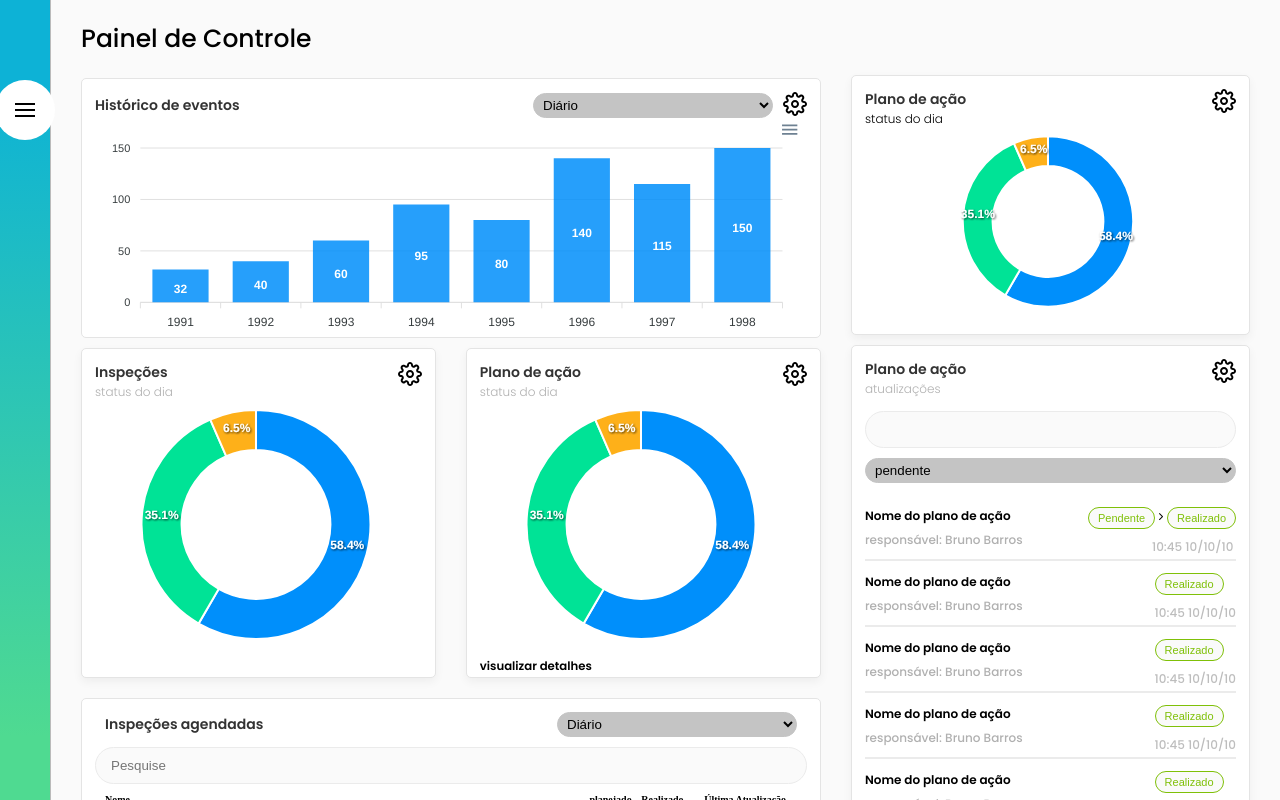
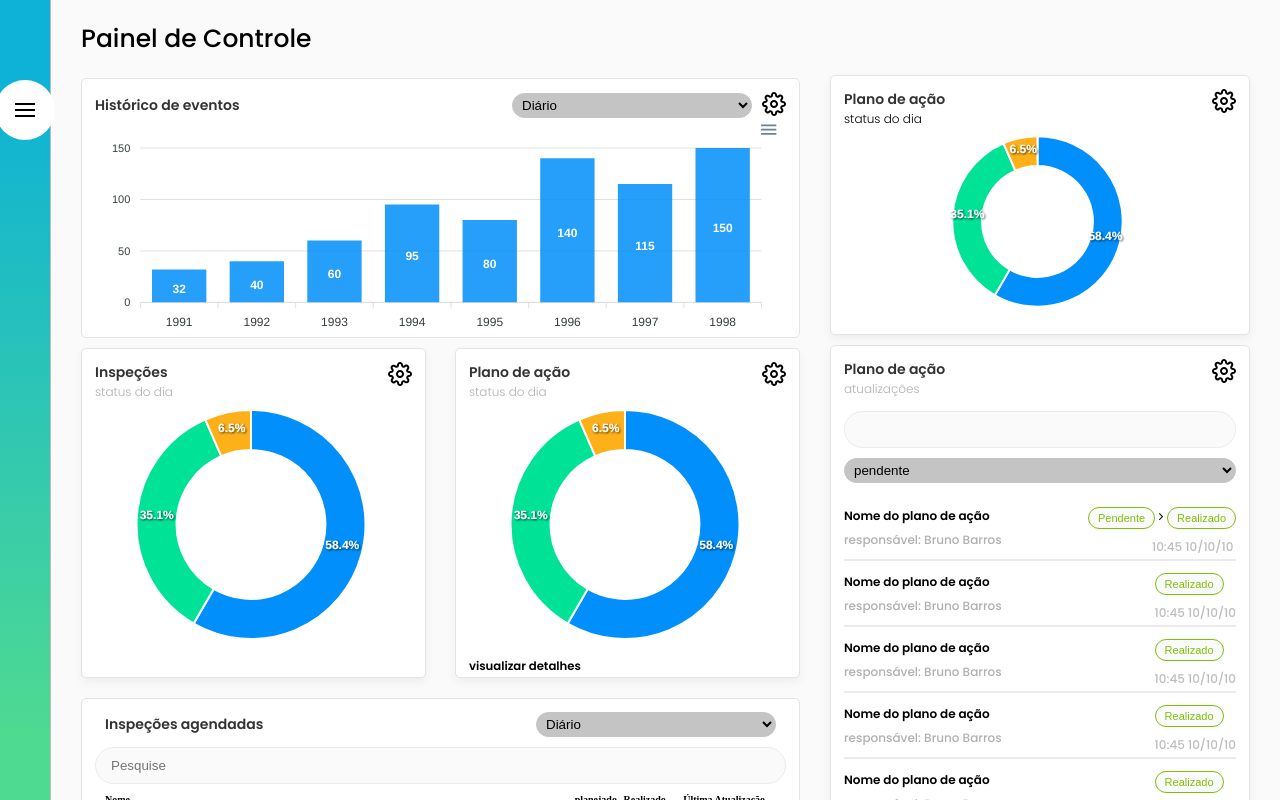
Before and after one commit to Lucasci20/Dashboard-project, a React (Create React App) app: page / in a window 1280 px wide. Shown: the top 800 px of the page. Built offline with nearby package versions, Linux system fonts and the light colour scheme.

Commit message:
update 1.3

```diff
--- a/src/assets/styles/home.scss
+++ b/src/assets/styles/home.scss
@@ -12,7 +12,7 @@
   }
 
   main {
-    width: 65%;
+    width: 60%;
     margin-left: 3rem;
     margin-right: 3rem;
 
```
